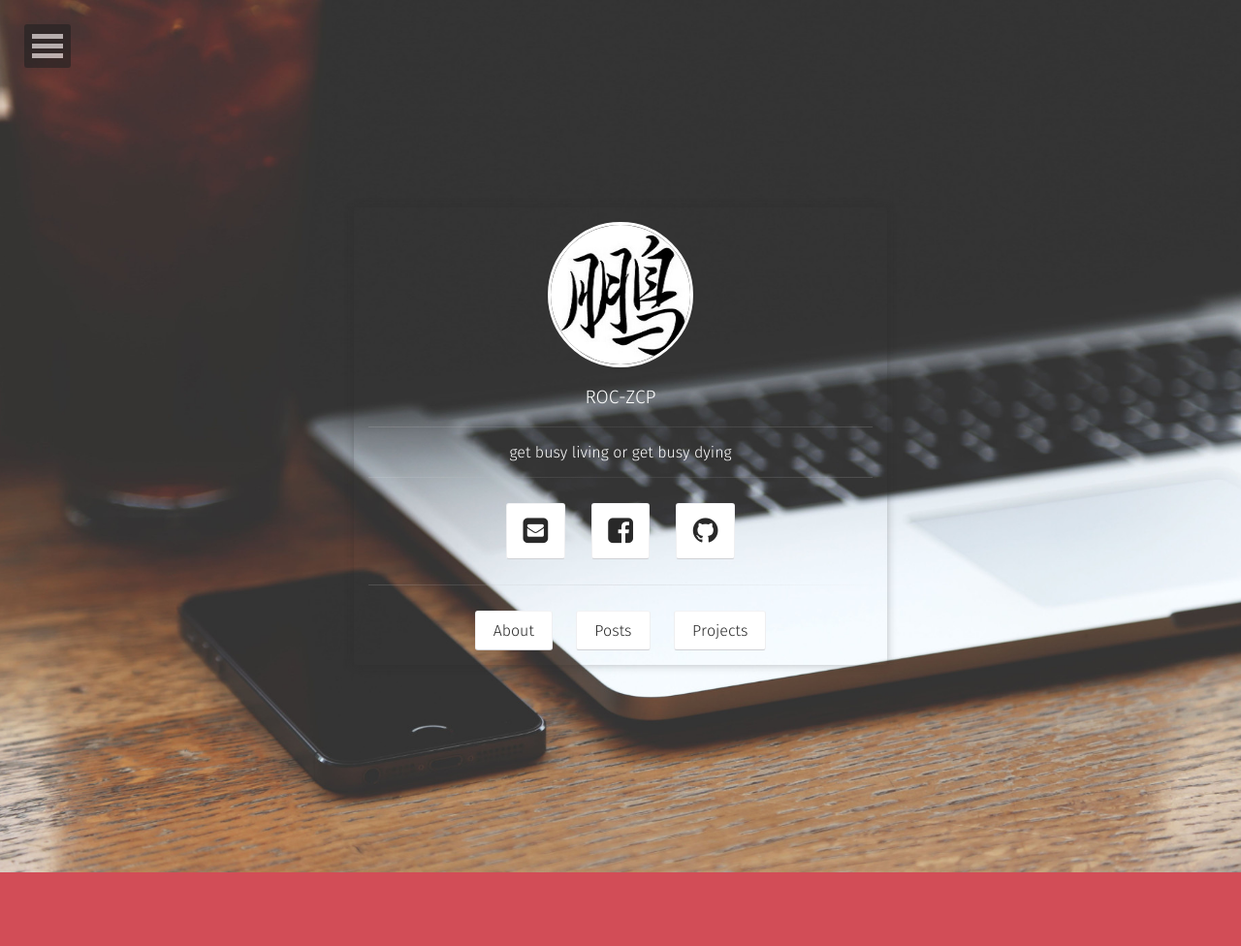
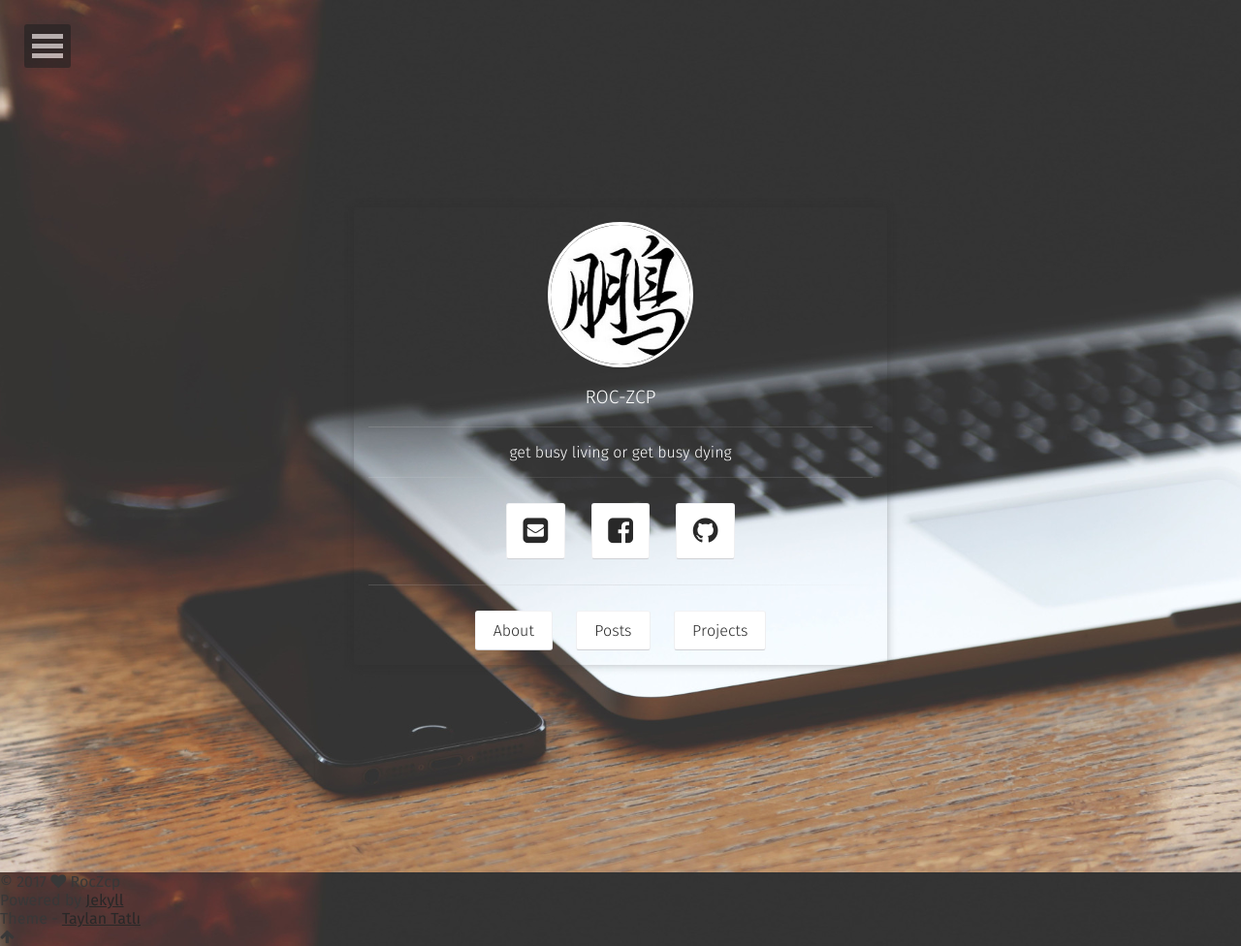
Before and after one commit to cleancp/cleancp.github.io, a Jekyll site: the page built from index.html, in a window 1280 px wide. Shown: the whole page at 97% size. Built offline with Jekyll 4.4.1, drawn with Linux system fonts in a browser that asks for light colours; some web fonts are replaced; before the commit the page ends 900 px from its top, so only the background shows below that.

Commit message:
footer更改

```diff
--- /dev/null
+++ b/_includes/footer.html
@@ -0,0 +1,26 @@
+<footer id="footer" class="footer">
+    <div class="footer-inner">
+        <div class="copyright" >
+	  	&copy;
+	  		<span itemprop="copyrightYear">2017</span>
+	  		<span class="with-love">
+	    	<i class="fa fa-heart"></i>
+	  		</span>
+	  		<span class="author" itemprop="copyrightHolder">RocZcp</span>
+		</div>
+		<div class="powered-by">
+		  Powered by <a class="theme-link" href="http://hexo.io">Jekyll</a>
+		</div>
+
+		<div class="theme-info">
+		  Theme -
+		  <a class="theme-link" href="https://github.com/iissnan/hexo-theme-next">
+		    Taylan Tatlı
+		  </a>
+		</div>
+      </div>
+</footer>
+
+	<div class="back-to-top">
+    	<i class="fa fa-arrow-up"></i>
+    </div>
--- a/_includes/scripts.html
+++ b/_includes/scripts.html
@@ -1,3 +1,4 @@
+    {% include footer.html %}
     <!-- JS -->
     <script src="{{ site.url }}/assets/js/jquery-1.12.0.min.js"></script>
     <script src="{{ site.url }}/assets/js/jquery.dlmenu.min.js"></script>
```
